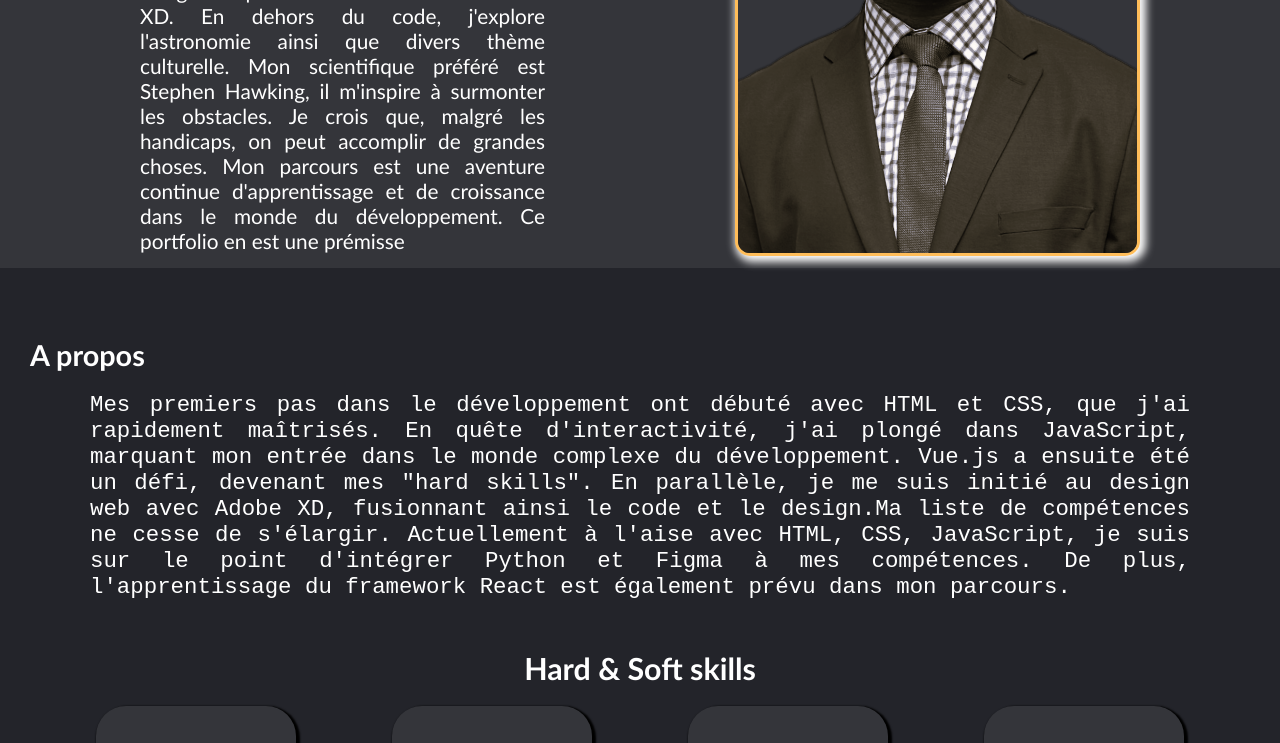
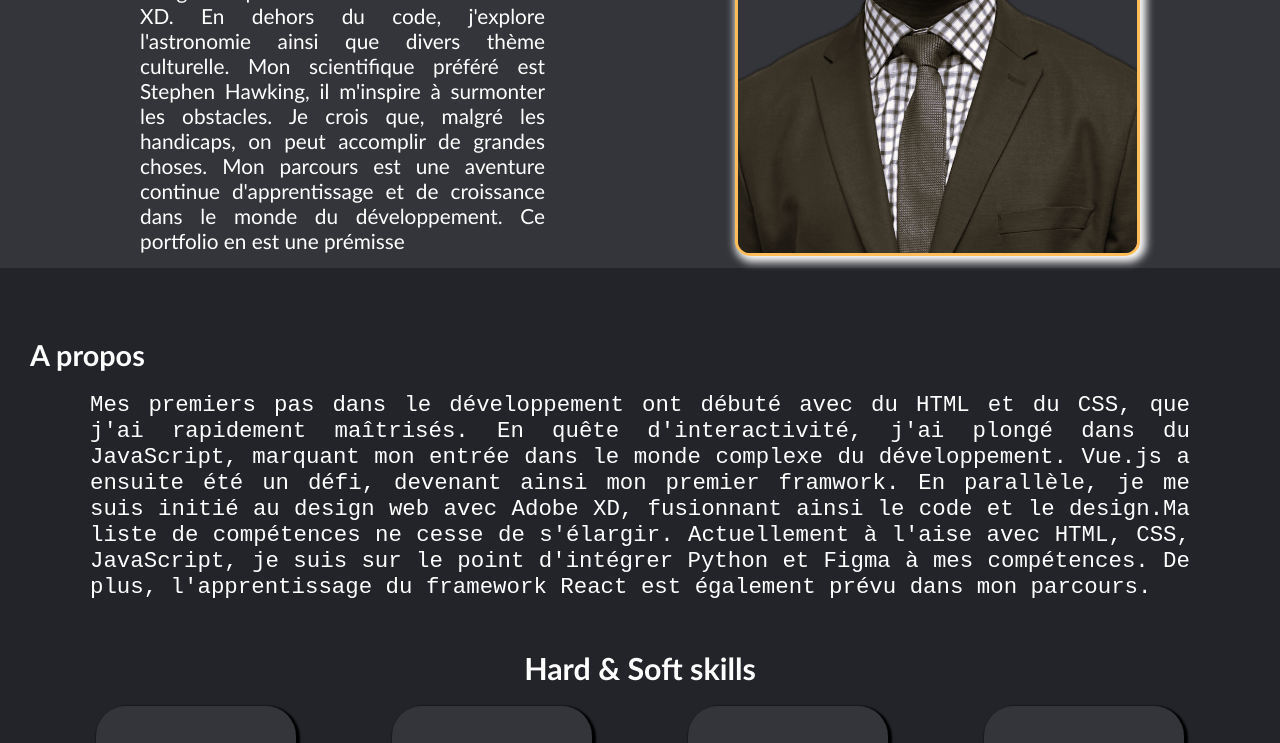
Before and after one commit to Hans-Hybani/Mon-Portfolio, a Vue app: page / in a window 1280 px wide. Shown: the part 410-1153 px from the top of the page. Built offline with nearby package versions, Linux system fonts and the light colour scheme.

Commit message:
Code du CEF

```diff
--- a/src/components/Code.vue
+++ b/src/components/Code.vue
@@ -15,7 +15,7 @@
           <section id="aboutMyskills">
                 <h2 class="aboutMyskills_titre">A propos</h2>
                 <div class="aboutMyskills_description">
-                      <p>Mes premiers pas dans le développement ont débuté avec HTML et CSS, que j'ai rapidement maîtrisés. En quête d'interactivité, j'ai plongé dans JavaScript, marquant mon entrée dans le monde complexe du développement. Vue.js a ensuite été un défi, devenant mes "hard skills". En parallèle, je me suis initié au design web avec Adobe XD, fusionnant ainsi le code et le design.Ma liste de compétences ne cesse de s'élargir. Actuellement à l'aise avec HTML, CSS, JavaScript, je suis sur le point d'intégrer Python et Figma à mes compétences. De plus, l'apprentissage du framework React est également prévu dans mon parcours.</p>
+                      <p>Mes premiers pas dans le développement ont débuté avec du HTML et du CSS, que j'ai rapidement maîtrisés. En quête d'interactivité, j'ai plongé dans du JavaScript, marquant mon entrée dans le monde complexe du développement. Vue.js a ensuite été un défi, devenant ainsi mon premier framwork. En parallèle, je me suis initié au design web avec Adobe XD, fusionnant ainsi le code et le design.Ma liste de compétences ne cesse de s'élargir. Actuellement à l'aise avec HTML, CSS, JavaScript, je suis sur le point d'intégrer Python et Figma à mes compétences. De plus, l'apprentissage du framework React est également prévu dans mon parcours.</p>
                 </div>
                 <section class="aboutMyskills_skills">
                       <h3>Hard & Soft skills</h3>
@@ -199,10 +199,6 @@ return {
 
   // ****** C'est le font tout noir lorsq'une modale s'affiche
   overlay: null,
-
-  modale1: null,
-  modale2: null,
-  modale3: null,
   messageMail: null,
 
   // ***** Le titre des modales
```
